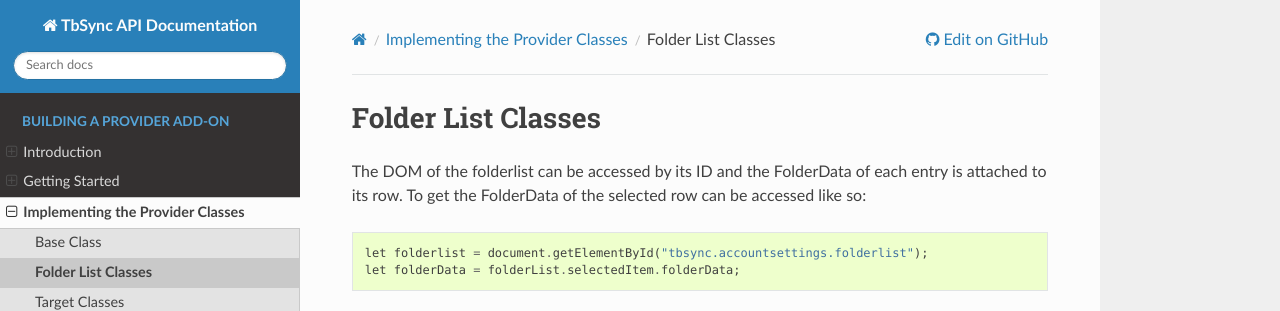
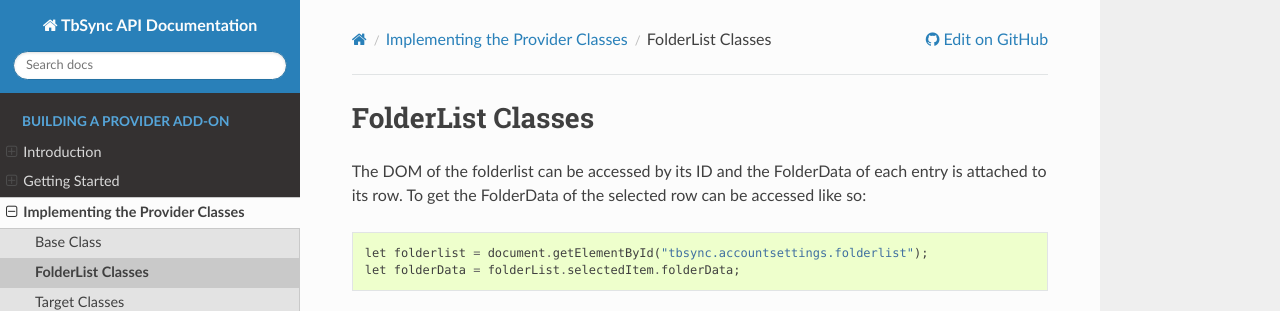
Before and after one commit to jobisoft/Provider-4-TbSync, a Sphinx documentation site: the page built from docs/implementing/folderlist.rst, in a window 1280 px wide, cut to the strip 0-311 px from the top of the page. Built offline with Sphinx 7.4.7 and the Read the Docs theme 2.0.0, drawn with Linux system fonts in a browser that asks for light colours.

Commit message:
Update folderlist.rst

```diff
--- a/docs/implementing/folderlist.rst
+++ b/docs/implementing/folderlist.rst
@@ -1,4 +1,4 @@
-Folder List Classes
+FolderList Classes
 -------------------
 
 The DOM of the folderlist can be accessed by its ID and the FolderData of each entry is attached to its row. To get the FolderData of the selected row can be accessed like so:
```
